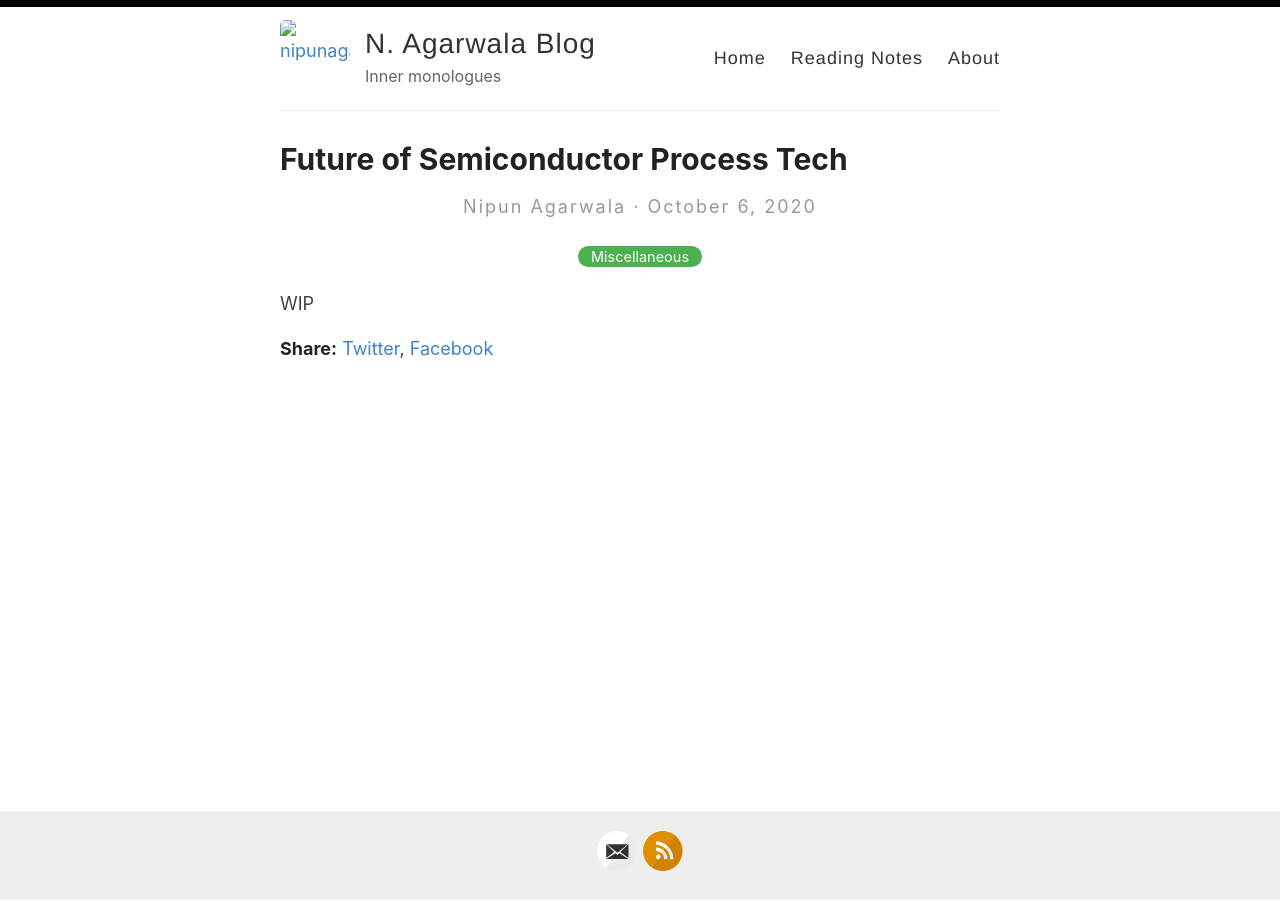
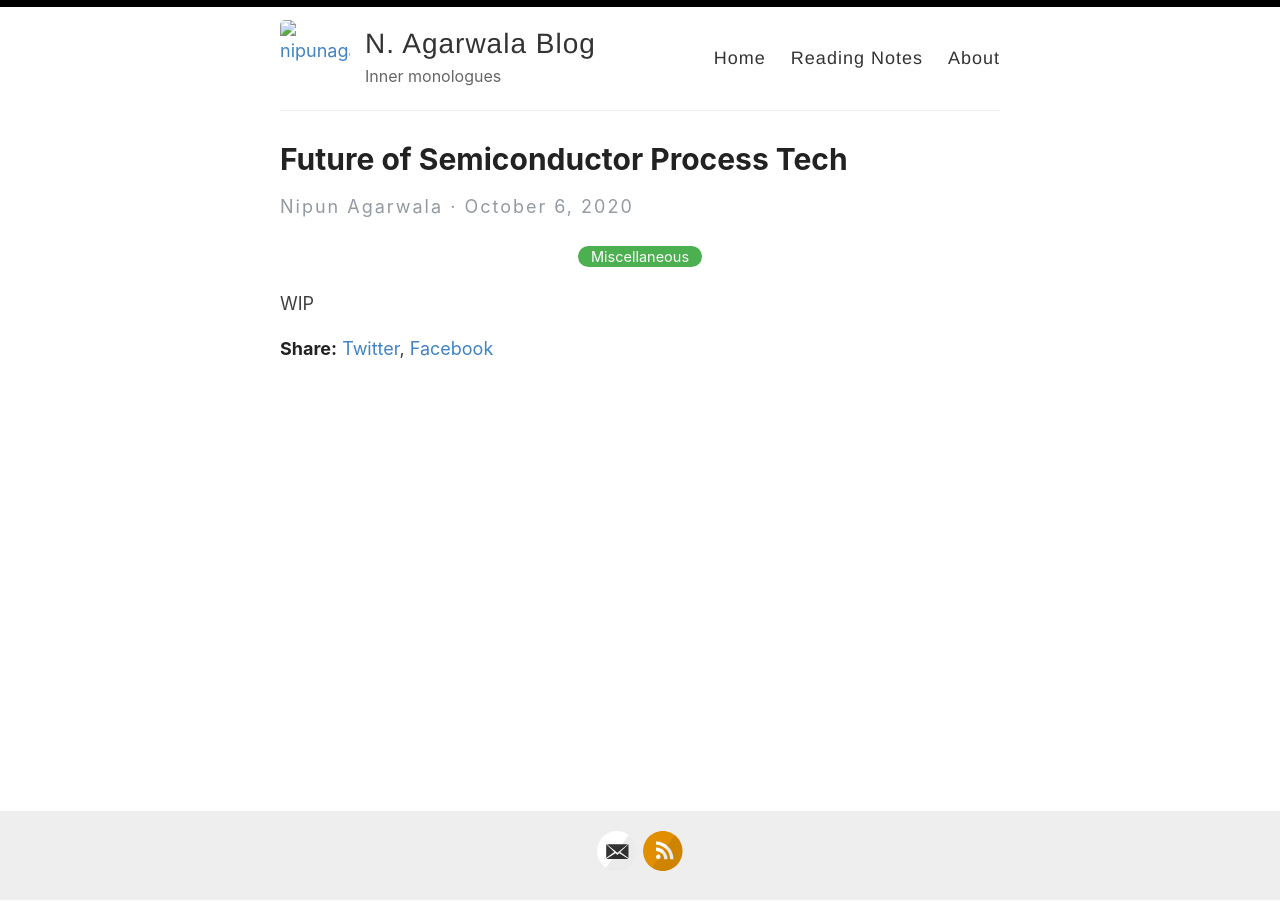
Before and after one commit to nipunagarwala/nipunagarwala.github.io, a Jekyll site: the page built from _posts/2020-10-06-Semiconductor-process-tech-future.md, in a window 1280 px wide. Built offline with Jekyll 4.4.1, drawn with Linux system fonts in a browser that asks for light colours.

Commit message:
Update post.html

```diff
--- a/_layouts/post.html
+++ b/_layouts/post.html
@@ -6,9 +6,9 @@ layout: default
   <h1 style="text-align:left">{{ page.title }}</h1>
 
   <div>
-    <p class="author_title">{{site.author}}  ·  {{ page.date | date: "%B %e, %Y" }}</p>
+    <p style="text-align:left" class="author_title">{{site.author}}  ·  {{ page.date | date: "%B %e, %Y" }}</p>
     {% if page.last_modified_at %}
-    <p class="author_title" datetime="{{ page.last_modified_at | date_to_xmlschema }}">(Updated: {{ page.last_modified_at | date: "%b %-d, %Y" }})</p>
+    <p style="text-align:left" class="author_title" datetime="{{ page.last_modified_at | date_to_xmlschema }}">(Updated: {{ page.last_modified_at | date: "%b %-d, %Y" }})</p>
     {% endif %}
     <div class="post-tags">
       {% if post %}
```
